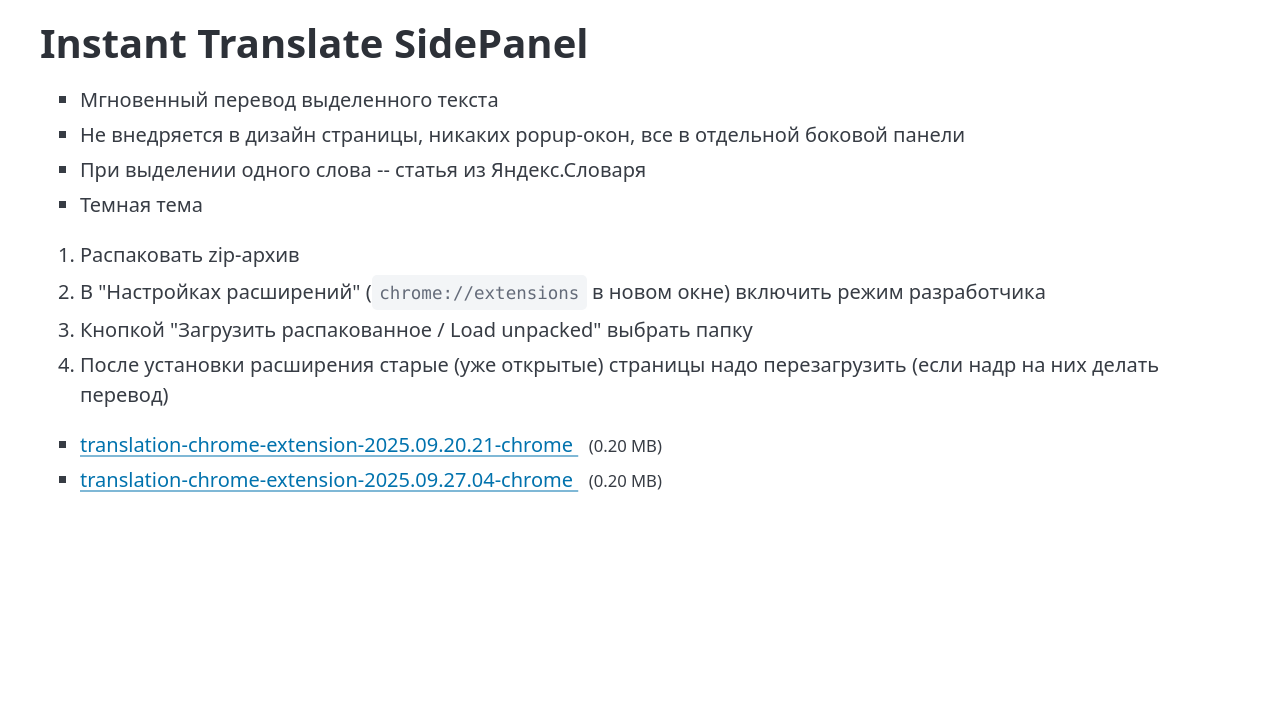
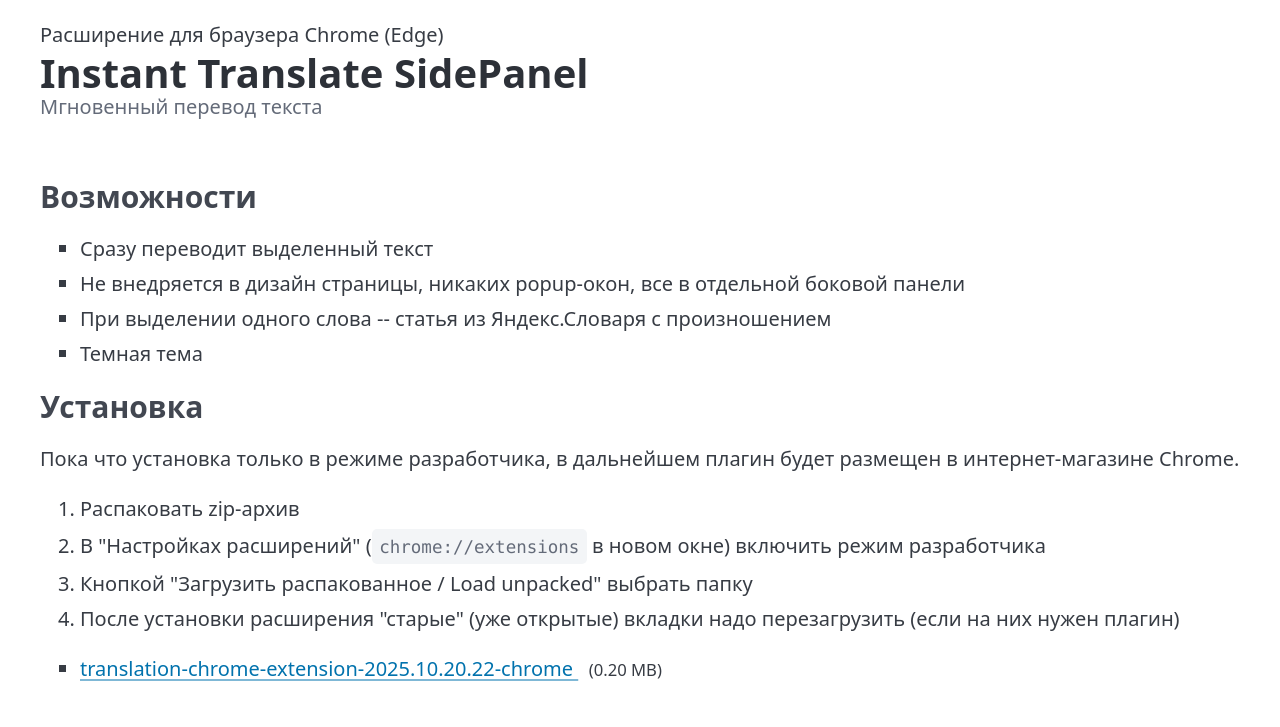
Before and after one commit to maxrostov/maxrostov.github.io, a plain HTML site: page index.html in a window 1280 px wide. Drawn offline with Linux system fonts and the light colour scheme.

Commit message:
new ver & page

```diff
--- a/index.html
+++ b/index.html
@@ -1,26 +1,41 @@
-<!DOCTYPE html><html lang="ru" color-mode="user"><head>
-    <meta charset="UTF-8">
-    <meta name="viewport" content="width=device-width, initial-scale=1.0">
+<!DOCTYPE html>
+<html lang="ru" color-mode="user">
+  <head>
+    <meta charset="UTF-8" />
+    <meta name="viewport" content="width=device-width, initial-scale=1.0" />
     <title>Instant Translate SidePanel</title>
-    <link rel="stylesheet" href="css/pico.classless.css">
+    <link rel="stylesheet" href="css/pico.css" />
   </head>
-  <body>
-    <main class="container">
+  <body class="container">
     <header>
-      <h1>Instant Translate SidePanel</h1>
+      <hgroup>
+        <p>Расширение для браузера Chrome (Edge)</p>
+        <h1>Instant Translate SidePanel</h1>
+        <h3>Мгновенный перевод текста</h3>
+      </hgroup>
     </header>
 
+    <main class="container">
+      <h3>Возможности</h3>
       <ul>
-        <li>Мгновенный перевод выделенного текста</li>
+        <li>Сразу переводит выделенный текст</li>
         <li>
           Не внедряется в дизайн страницы, никаких popup-окон, все в отдельной
           боковой панели
         </li>
-        <li>При выделении одного слова -- статья из Яндекс.Словаря</li>
+        <li>
+          При выделении одного слова -- статья из Яндекс.Словаря с произношением
+        </li>
         <li>Темная тема</li>
+        <!-- <li>Копирование перевода в markdown</li> -->
       </ul>
 
       <div class="container">
+        <h3>Установка</h3>
+        <p>
+          Пока что установка только в режиме разработчика, в дальнейшем плагин
+          будет размещен в интернет-магазине Chrome.
+        </p>
         <ol>
           <li>Распаковать zip-архив</li>
           <li>
@@ -31,25 +46,21 @@
             Кнопкой "Загрузить распакованное / Load unpacked" выбрать папку
           </li>
           <li>
-            После установки расширения старые (уже открытые) страницы надо
-            перезагрузить (если надр на них делать перевод)
+            После установки расширения "старые" (уже открытые) вкладки надо
+            перезагрузить (если на них нужен плагин)
           </li>
         </ol>
       </div>
 
-      <div id="zip"><ul>
-               <li><a href="zip/translation-chrome-extension-2025.09.20.21-chrome.zip">
-                     translation-chrome-extension-2025.09.20.21-chrome
-                </a>&nbsp;
-                <small class="file-size">(0.20 MB)</small></li>
-
-
-               <li><a href="zip/translation-chrome-extension-2025.09.27.04-chrome.zip">
-                     translation-chrome-extension-2025.09.27.04-chrome
-                </a>&nbsp;
-                <small class="file-size">(0.20 MB)</small></li>
-        </ul></div>
+      <div id="zip">
+        <ul>
+          <li>
+            <a href="zip/translation-chrome-extension-2025.10.20.22-chrome.zip">
+              translation-chrome-extension-2025.10.20.22-chrome </a
+            >&nbsp; <small class="file-size">(0.20 MB)</small>
+          </li>
+        </ul>
+      </div>
     </main>
-
-
-</body></html>
+  </body>
+</html>
```
Also changed, not shown: 3 other files.
